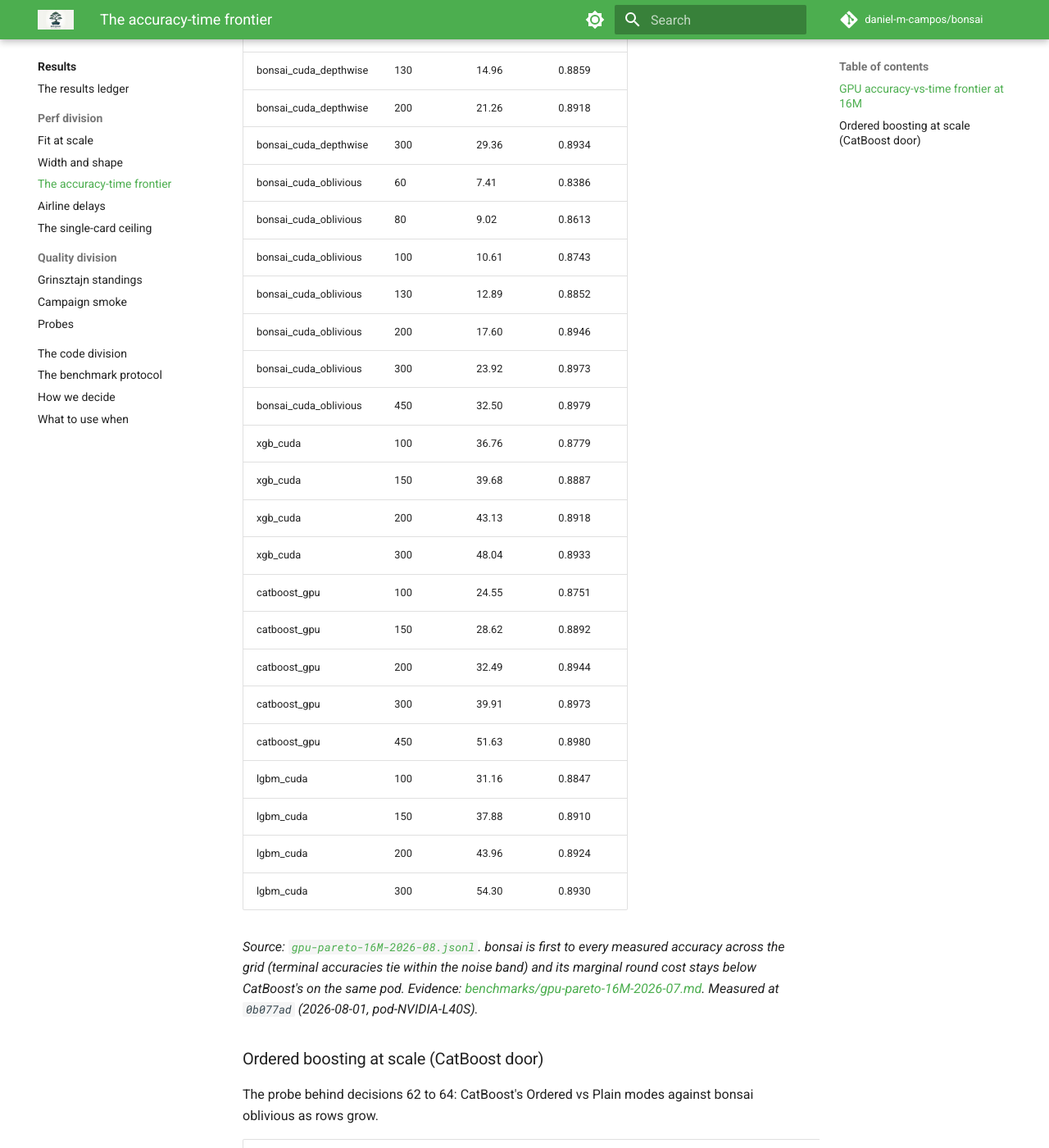
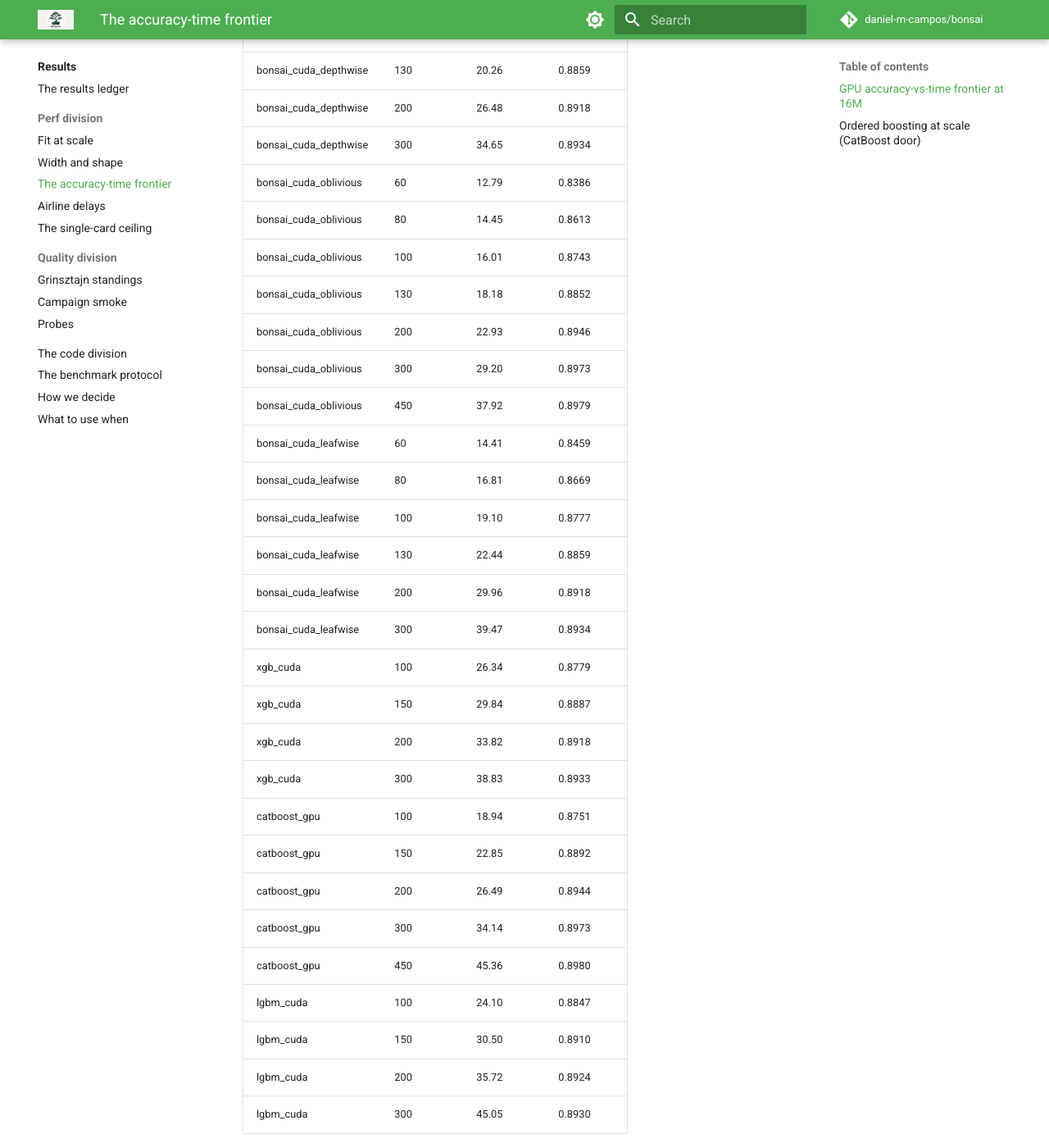
Before and after one commit to daniel-m-campos/bonsai, an MkDocs documentation site: the page built from docs/method/results/perf-frontier.md, in a window 1280 px wide and 1400 px high, scrolled down 796 px. Shown: the whole window at 82% size. Built offline with MkDocs 1.6.1 and Material for MkDocs 9.7.7, drawn with Linux system fonts in a browser that asks for light colours; comment, search, counter and statistics services are not loaded; some of the changed text lies outside the part shown.

Commit message:
bench(standings): refresh rows,width,frontier,airline
Same-pod refresh via scripts/standings_refresh.py (decision 96); superseded files deleted, registry updated, ledger and README regenerated.

```diff
--- a/docs/method/results/perf-frontier.md
+++ b/docs/method/results/perf-frontier.md
@@ -8,34 +8,40 @@
 
 | variant | iters | fit_s | test r2 |
 |---|---|---|---|
-| bonsai_cuda_depthwise | 60 | 8.10 | 0.8459 |
-| bonsai_cuda_depthwise | 80 | 10.29 | 0.8669 |
-| bonsai_cuda_depthwise | 100 | 12.15 | 0.8777 |
-| bonsai_cuda_depthwise | 130 | 14.96 | 0.8859 |
-| bonsai_cuda_depthwise | 200 | 21.26 | 0.8918 |
-| bonsai_cuda_depthwise | 300 | 29.36 | 0.8934 |
-| bonsai_cuda_oblivious | 60 | 7.41 | 0.8386 |
-| bonsai_cuda_oblivious | 80 | 9.02 | 0.8613 |
-| bonsai_cuda_oblivious | 100 | 10.61 | 0.8743 |
-| bonsai_cuda_oblivious | 130 | 12.89 | 0.8852 |
-| bonsai_cuda_oblivious | 200 | 17.60 | 0.8946 |
-| bonsai_cuda_oblivious | 300 | 23.92 | 0.8973 |
-| bonsai_cuda_oblivious | 450 | 32.50 | 0.8979 |
-| xgb_cuda | 100 | 36.76 | 0.8779 |
-| xgb_cuda | 150 | 39.68 | 0.8887 |
-| xgb_cuda | 200 | 43.13 | 0.8918 |
-| xgb_cuda | 300 | 48.04 | 0.8933 |
-| catboost_gpu | 100 | 24.55 | 0.8751 |
-| catboost_gpu | 150 | 28.62 | 0.8892 |
-| catboost_gpu | 200 | 32.49 | 0.8944 |
-| catboost_gpu | 300 | 39.91 | 0.8973 |
-| catboost_gpu | 450 | 51.63 | 0.8980 |
-| lgbm_cuda | 100 | 31.16 | 0.8847 |
-| lgbm_cuda | 150 | 37.88 | 0.8910 |
-| lgbm_cuda | 200 | 43.96 | 0.8924 |
-| lgbm_cuda | 300 | 54.30 | 0.8930 |
+| bonsai_cuda_depthwise | 60 | 13.49 | 0.8459 |
+| bonsai_cuda_depthwise | 80 | 15.55 | 0.8669 |
+| bonsai_cuda_depthwise | 100 | 17.49 | 0.8777 |
+| bonsai_cuda_depthwise | 130 | 20.26 | 0.8859 |
+| bonsai_cuda_depthwise | 200 | 26.48 | 0.8918 |
+| bonsai_cuda_depthwise | 300 | 34.65 | 0.8934 |
+| bonsai_cuda_oblivious | 60 | 12.79 | 0.8386 |
+| bonsai_cuda_oblivious | 80 | 14.45 | 0.8613 |
+| bonsai_cuda_oblivious | 100 | 16.01 | 0.8743 |
+| bonsai_cuda_oblivious | 130 | 18.18 | 0.8852 |
+| bonsai_cuda_oblivious | 200 | 22.93 | 0.8946 |
+| bonsai_cuda_oblivious | 300 | 29.20 | 0.8973 |
+| bonsai_cuda_oblivious | 450 | 37.92 | 0.8979 |
+| bonsai_cuda_leafwise | 60 | 14.41 | 0.8459 |
+| bonsai_cuda_leafwise | 80 | 16.81 | 0.8669 |
+| bonsai_cuda_leafwise | 100 | 19.10 | 0.8777 |
+| bonsai_cuda_leafwise | 130 | 22.44 | 0.8859 |
+| bonsai_cuda_leafwise | 200 | 29.96 | 0.8918 |
+| bonsai_cuda_leafwise | 300 | 39.47 | 0.8934 |
+| xgb_cuda | 100 | 26.34 | 0.8779 |
+| xgb_cuda | 150 | 29.84 | 0.8887 |
+| xgb_cuda | 200 | 33.82 | 0.8918 |
+| xgb_cuda | 300 | 38.83 | 0.8933 |
+| catboost_gpu | 100 | 18.94 | 0.8751 |
+| catboost_gpu | 150 | 22.85 | 0.8892 |
+| catboost_gpu | 200 | 26.49 | 0.8944 |
+| catboost_gpu | 300 | 34.14 | 0.8973 |
+| catboost_gpu | 450 | 45.36 | 0.8980 |
+| lgbm_cuda | 100 | 24.10 | 0.8847 |
+| lgbm_cuda | 150 | 30.50 | 0.8910 |
+| lgbm_cuda | 200 | 35.72 | 0.8924 |
+| lgbm_cuda | 300 | 45.05 | 0.8930 |
 
-*Source: [`gpu-pareto-16M-2026-08.jsonl`](../../../benchmarks/results/gpu-pareto-16M-2026-08.jsonl). bonsai is first to every measured accuracy across the grid (terminal accuracies tie within the noise band) and its marginal round cost stays below CatBoost's on the same pod. Evidence: [benchmarks/gpu-pareto-16M-2026-07.md](../../../benchmarks/gpu-pareto-16M-2026-07.md). Measured at `0b077ad` (2026-08-01, pod-NVIDIA-L40S).*
+*Source: [`gpu-pareto-16M-2026-08.jsonl`](../../../benchmarks/results/gpu-pareto-16M-2026-08.jsonl). bonsai is first to every measured accuracy across the grid (terminal accuracies tie within the noise band) and its marginal round cost stays below CatBoost's on the same pod. Evidence: [benchmarks/gpu-pareto-16M-2026-07.md](../../../benchmarks/gpu-pareto-16M-2026-07.md). Measured at `5dff84b` (2026-08-02, pod-NVIDIA-L40S).*
 
 ### Ordered boosting at scale (CatBoost door)
 
```
Also changed, not shown: README.md (+8 -8 lines), docs/method/results.md (+1 -1 lines), docs/method/results/perf-airline.md (+14 -14 lines), docs/method/results/perf-scale.md (+8 -8 lines), docs/method/results/perf-shape.md (+13 -13 lines), docs/method/assets/airline-10m.svg, docs/method/assets/cols-rebaseline.svg, docs/method/assets/gpu-pareto-16M.svg, docs/method/assets/rebaseline-rows.svg, 5 other files.
